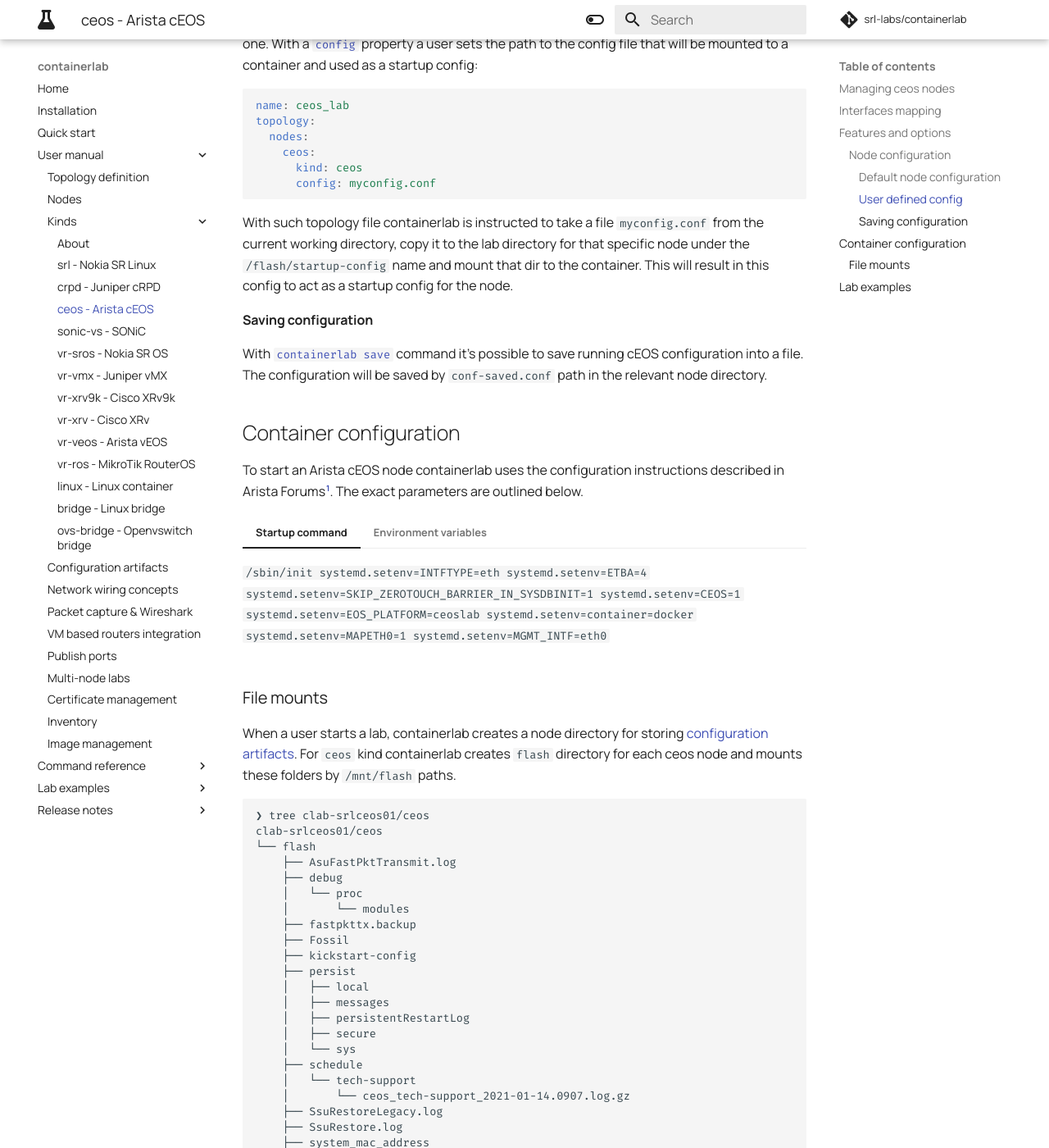
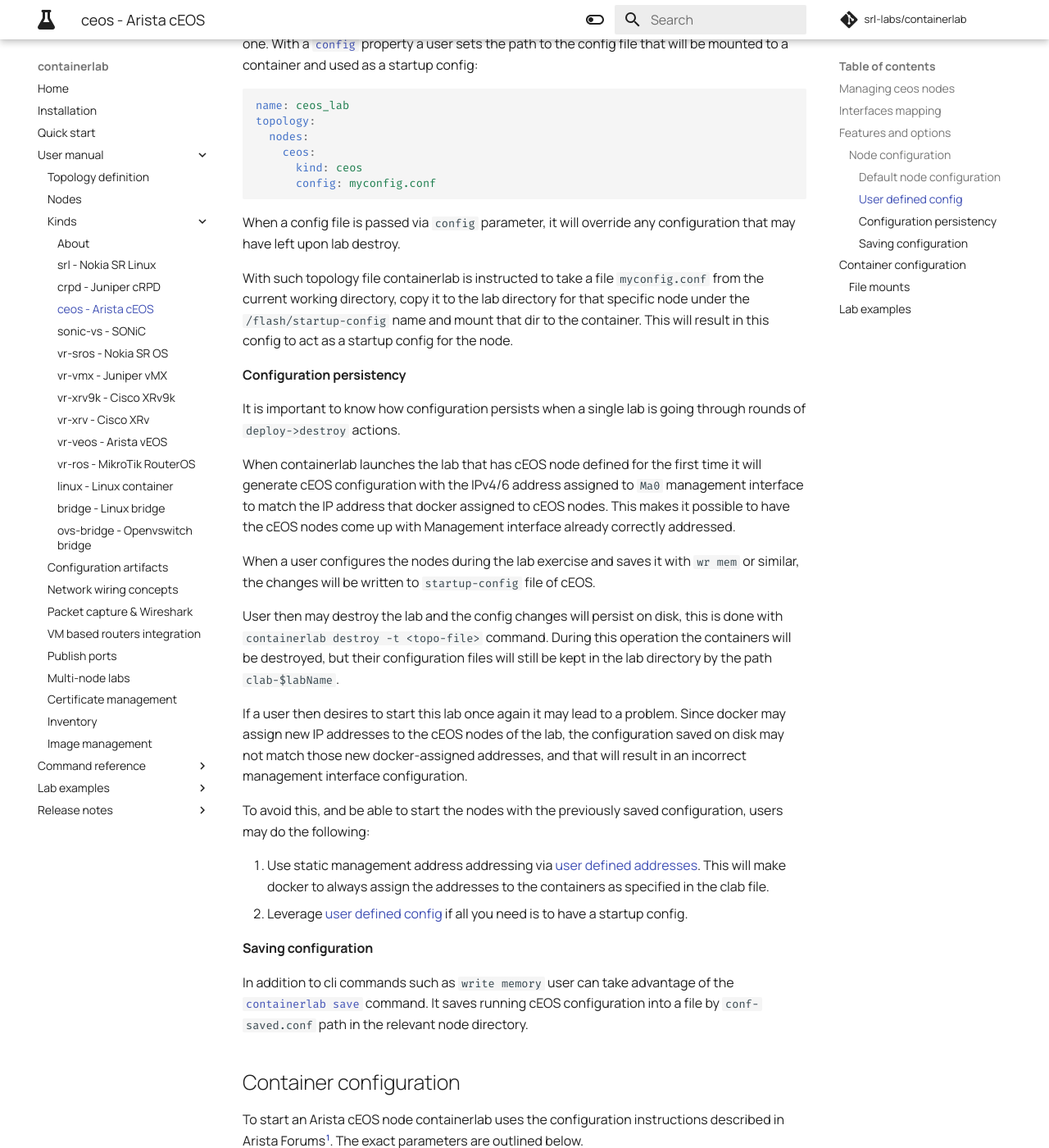
Before and after one commit to srl-labs/containerlab, an MkDocs documentation site: the page built from docs/manual/kinds/ceos.md, in a window 1280 px wide and 1400 px high, scrolled down 1939 px. Shown: the whole window at 82% size. Built offline with MkDocs 1.6.1 and Material for MkDocs 9.7.7, drawn with Linux system fonts in a browser that asks for light colours; comment, search, counter and statistics services are not loaded.

Commit message:
added notes on config persistency

````diff
--- a/docs/manual/kinds/ceos.md
+++ b/docs/manual/kinds/ceos.md
@@ -85,7 +85,8 @@ When containerlab launches ceos node, it will set IPv4/6 addresses as assigned b
 
 ## Features and options
 ### Node configuration
-cEOS nodes have a dedicated [`config`](../conf-artifacts.md#identifying-a-lab-directory) directory that is used to persist the configuration of the node. It is possible to launch nodes of `ceos` kind with a basic config or to provide a custom config file that will be used as a startup config instead.
+cEOS nodes have a dedicated [`config`](../conf-artifacts.md#identifying-a-lab-directory) directory that is used to persist the configuration of the node. It is possible to launch nodes of `ceos` kind with a basic config or to provide a custom config file that will be
+used as a startup config instead.
 
 #### Default node configuration
 When a node is defined without `config` statement present, containerlab will generate an empty config from [this template](https://github.com/srl-labs/containerlab/blob/master/templates/arista/ceos.cfg.tpl) and copy it to the config directory of the node.
@@ -117,10 +118,29 @@ topology:
       config: myconfig.conf
 ```
 
+When a config file is passed via `config` parameter, it will override any configuration that may have left upon lab destroy.
+
 With such topology file containerlab is instructed to take a file `myconfig.conf` from the current working directory, copy it to the lab directory for that specific node under the `/flash/startup-config` name and mount that dir to the container. This will result in this config to act as a startup config for the node.
 
+#### Configuration persistency
+
+It is important to know how configuration persists when a single lab is going through rounds of `deploy->destroy` actions.
+
+When containerlab launches the lab that has cEOS node defined for the first time it will generate cEOS configuration with the IPv4/6 address assigned to `Ma0` management interface to match the IP address that docker assigned to cEOS nodes. This makes it possible to have the cEOS nodes come up with Management interface already correctly addressed.
+
+When a user configures the nodes during the lab exercise and saves it with `wr mem` or similar, the changes will be written to `startup-config` file of cEOS.
+
+User then may destroy the lab and the config changes will persist on disk, this is done with `containerlab destroy -t <topo-file>` command. During this operation the containers will be destroyed, but their configuration files will still be kept in the lab directory by the path `clab-$labName`.
+
+If a user then desires to start this lab once again it may lead to a problem. Since docker may assign new IP addresses to the cEOS nodes of the lab, the configuration saved on disk may not match those new docker-assigned addresses, and that will result in an incorrect management interface configuration.
+
+To avoid this, and be able to start the nodes with the previously saved configuration, users may do the following:
+
+1. Use static management address addressing via [user defined addresses](../network.md##user-defined-addresses). This will make docker to always assign the addresses to the containers as specified in the clab file.
+2. Leverage [user defined config](#user-defined-config) if all you need is to have a startup config.
+
 #### Saving configuration
-With [`containerlab save`](../../cmd/save.md) command it's possible to save running cEOS configuration into a file. The configuration will be saved by `conf-saved.conf` path in the relevant node directory.
+In addition to cli commands such as `write memory` user can take advantage of the [`containerlab save`](../../cmd/save.md) command. It saves running cEOS configuration into a file by `conf-saved.conf` path in the relevant node directory.
 
 ## Container configuration
 To start an Arista cEOS node containerlab uses the configuration instructions described in Arista Forums[^1]. The exact parameters are outlined below.
````
